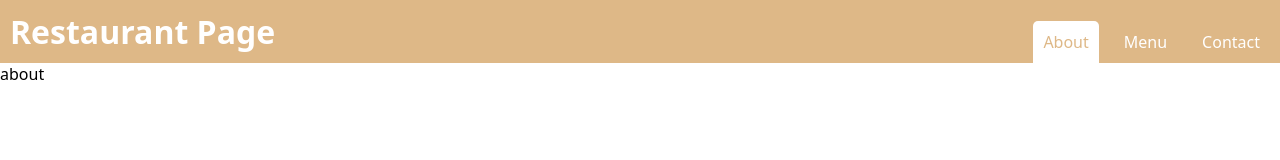
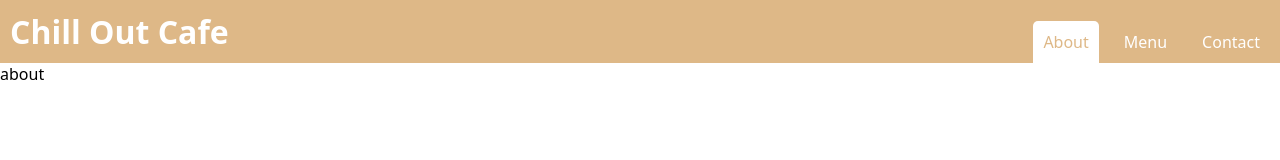
Before and after one commit to darrionn33/restaurant-page, a website built with webpack: page src/index.html in a window 1280 px wide. Built offline with nearby package versions, Linux system fonts and the light colour scheme.

Commit message:
Changed the name to Chill Out Cafe

```diff
--- a/src/header.js
+++ b/src/header.js
@@ -4,7 +4,7 @@ export default function header(params) {
   buttonsDiv.classList.add("buttons");
 
   const title = document.createElement("h1");
-  title.textContent = "Restaurant Page";
+  title.textContent = "Chill Out Cafe";
 
   const aboutButton = document.createElement("button");
   aboutButton.id = "about-button";
--- a/src/index.html
+++ b/src/index.html
@@ -4,7 +4,7 @@
     <meta charset="UTF-8" />
     <meta name="viewport" content="width=device-width, initial-scale=1.0" />
     <meta name="description" content="A simple restaurant menu made with JS!" />
-    <title>Restaurant Page</title>
+    <title>Chill Out Cafe</title>
   </head>
   <body>
     <div id="root"></div>
```
